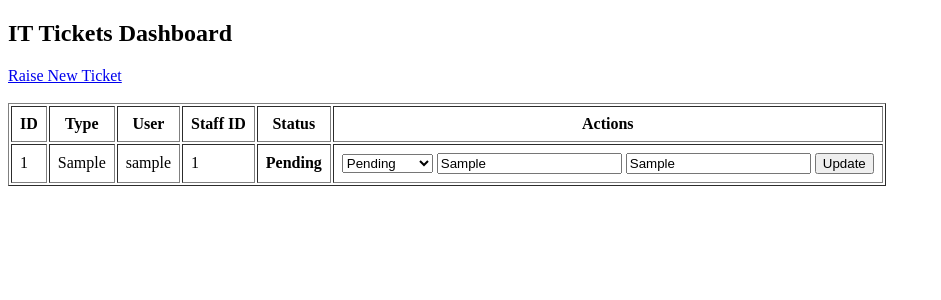
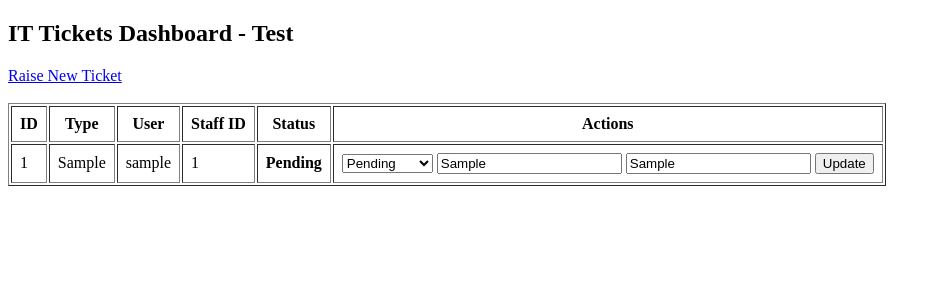
Before and after one commit to Pradeep-Devops-0110/ticketing-system, a Flask app: page / in a window 1280 px wide. Shown: the top 300 px of the page, without its empty margins (0-941 px from the left). Run offline with Flask 3, Linux system fonts and the light colour scheme; tables that the repository leaves empty hold one stand-in row (values such as "Sample post").

```diff
--- a/app/templates/dashboard.html
+++ b/app/templates/dashboard.html
@@ -1,10 +1,10 @@
 <!DOCTYPE html>
 <html>
 <head>
-    <title>IT Admin Dashboard - Test</title>
+    <title>IT Admin Dashboard</title>
 </head>
 <body>
-    <h2>IT Tickets Dashboard</h2>
+    <h2>IT Tickets Dashboard - Test</h2>
     <a href="/raise-ticket">Raise New Ticket</a>
     <br><br>
     <table border="1" cellpadding="8">
```
